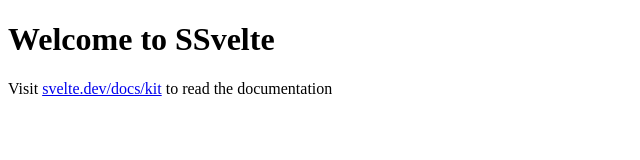
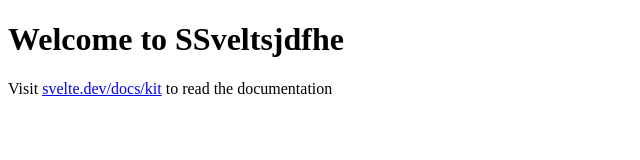
Before and after one commit to henryc1008/marinebio, a SvelteKit app: page / in a window 1280 px wide. Shown: the top 160 px of the page, without its empty margins (0-640 px from the left). Built offline with nearby package versions, Linux system fonts and the light colour scheme.

Commit message:
Update +page.svelte

```diff
--- a/src/routes/+page.svelte
+++ b/src/routes/+page.svelte
@@ -1,2 +1,2 @@
-<h1>Welcome to SSvelte</h1>
+<h1>Welcome to SSveltsjdfhe</h1>
 <p>Visit <a href="https://svelte.dev/docs/kit">svelte.dev/docs/kit</a> to read the documentation</p>
```
